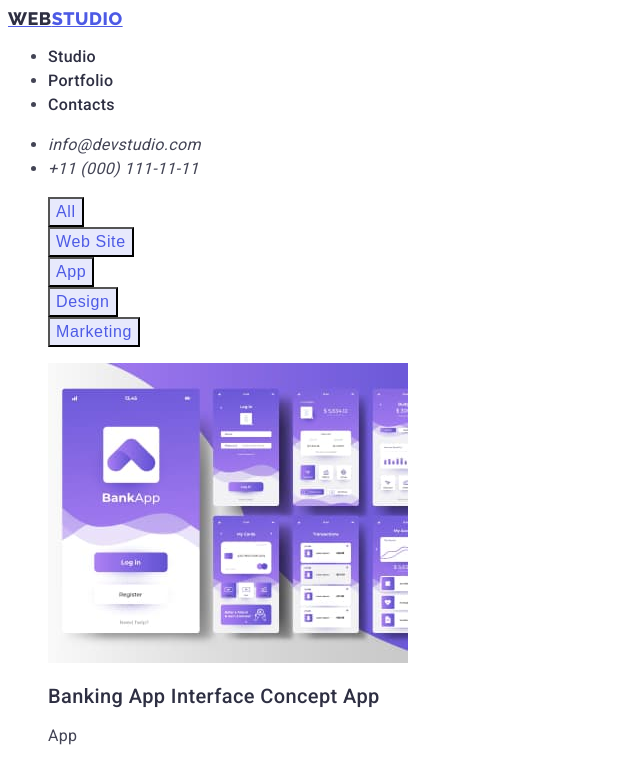
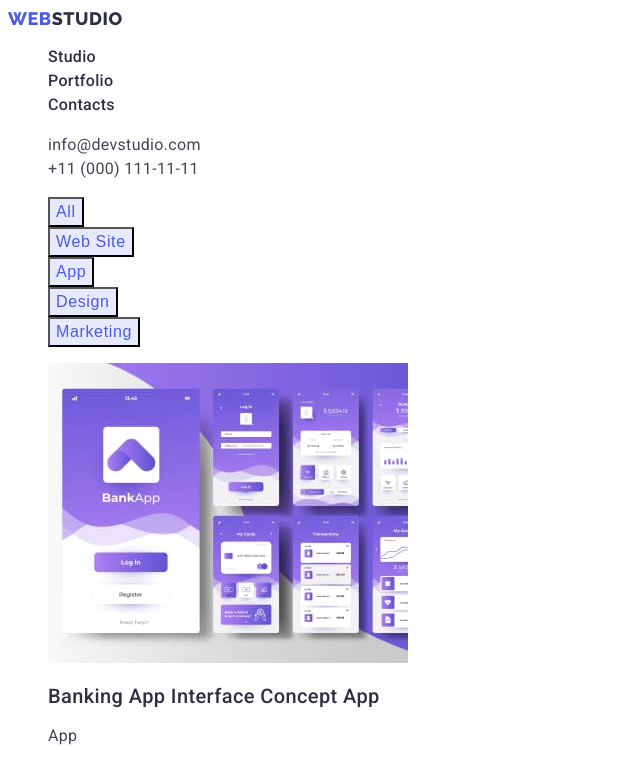
Before and after one commit to VitalikCheh/goit-markup-hw-02, a plain HTML site: page portfolio.html in a window 1280 px wide. Shown: the top 761 px of the page, without its empty margins (0-640 px from the left). Drawn offline with Linux system fonts and the light colour scheme; a web font is replaced by a local one.

Commit message:
09:54 01.04.23

```diff
--- a/css/styles.css
+++ b/css/styles.css
@@ -49,12 +49,14 @@ body {
 .header-link:focus {
   color: var(--color-ocean);
 }
+.address {
+  font-style: normal;
+}
 .header-mail {
   font-weight: 400;
   font-size: 16px;
   line-height: 1.5;
   letter-spacing: 0.02em;
-  text-decoration: none;
   color: var(--color-slate);
 }
 .header-mail:hover,
@@ -66,7 +68,6 @@ body {
   font-size: 16px;
   line-height: 1.5;
   letter-spacing: 0.02em;
-  text-decoration: none;
   color: var(--color-slate);
 }
 /* Hero styles */
--- a/portfolio.html
+++ b/portfolio.html
@@ -22,30 +22,30 @@
   <body>
     <header class="header-page">
       <nav class="header-nav">
-        <a class="header-logo" href="./index.html">
-          <span class="header-logo-blue">Web</span>Studio</a
+        <a class="header-logo link" href="./index.html">
+          Web<span class="header-logo-blue">Studio</span></a
         >
-        <ul class="header-list">
+        <ul class="list">
           <li class="header-item">
-            <a class="header-link" href="./index.html">Studio</a>
+            <a class="header-link link" href="./index.html">Studio</a>
           </li>
           <li class="header-item">
-            <a class="header-link" href="./portfolio.html">Portfolio</a>
+            <a class="header-link link" href="./portfolio.html">Portfolio</a>
           </li>
           <li class="header-item">
-            <a class="header-link" href="">Contacts</a>
+            <a class="header-link link" href="">Contacts</a>
           </li>
         </ul>
       </nav>
-      <address>
-        <ul class="header-list">
+      <address class="address">
+        <ul class="list">
           <li>
-            <a class="header-mail" href="mailto:info@devstudio.com"
+            <a class="header-mail link" href="mailto:info@devstudio.com"
               >info@devstudio.com</a
             >
           </li>
           <li>
-            <a class="header-phone" href="tel:+110001111111"
+            <a class="header-phone link" href="tel:+110001111111"
               >+11 (000) 111-11-11</a
             >
           </li>
```
Also changed, not shown: index.html (+3 -3 lines).
